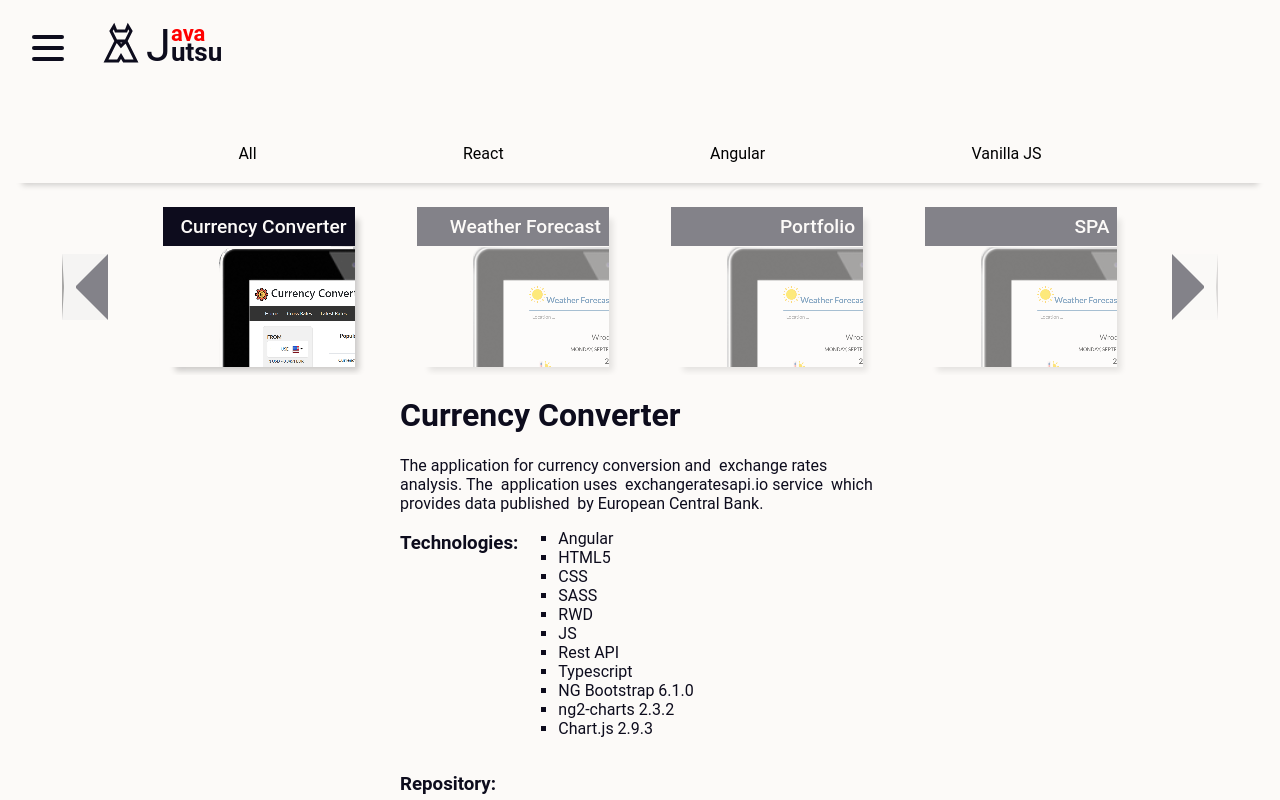
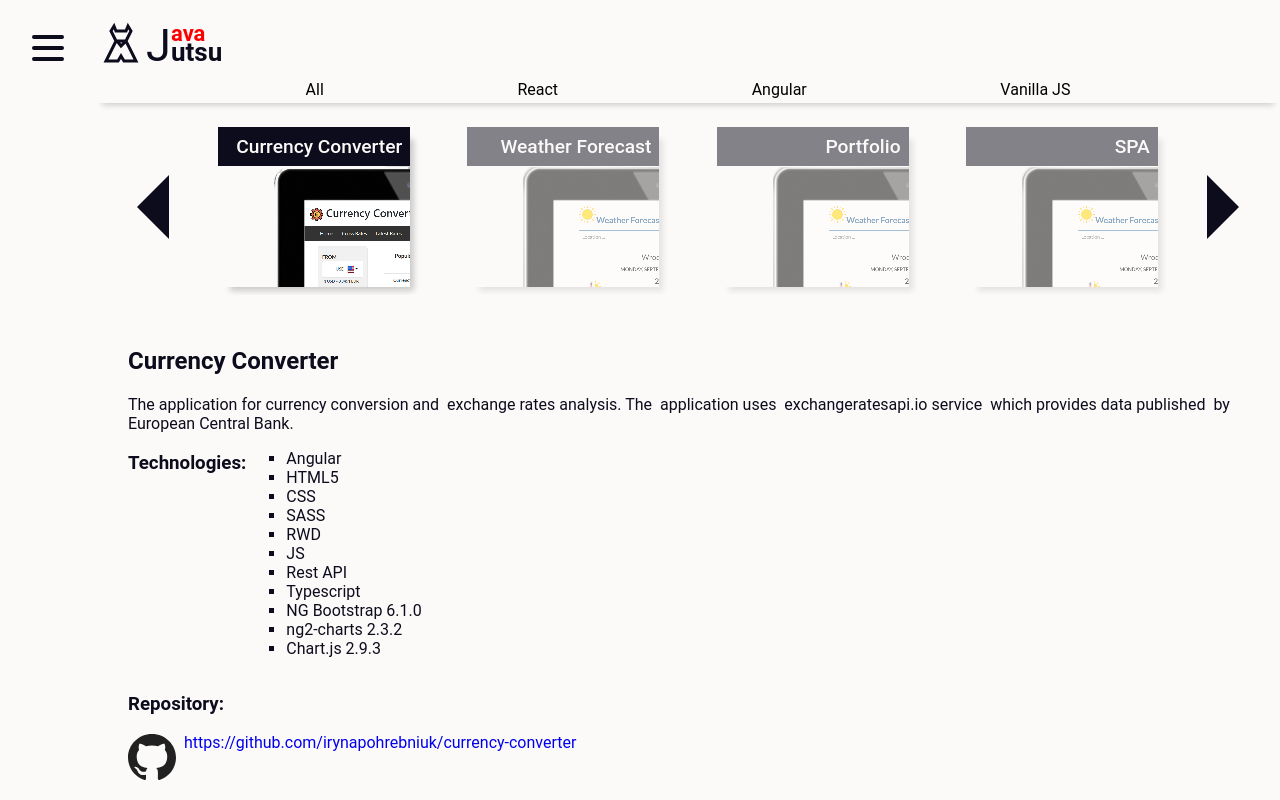
Before and after one commit to irynapohrebniuk/javajutsu, a React (Create React App) app: page /projects/All in a window 1280 px wide. Shown: the top 800 px of the page. Built offline with nearby package versions, Linux system fonts and the light colour scheme.

Commit message:
Change styles of nav, menu, add StyledSection

```diff
--- a/src/App.js
+++ b/src/App.js
@@ -14,17 +14,15 @@ import styled from 'styled-components'
 import LogoIcon from './components/logoIcon';
 
 const StyledNav = styled.nav`
-  flex-basis: ${({ open }) => (open)? '30rem' : '0rem'};
-  width: ${({ open }) => (open)? '30rem' : '0rem'};
+  flex-basis: ${({ open }) => (open)? '30%' : '0'};
   background: ${({ theme, open }) => (open)? theme.primaryDark : theme.primaryLight};
   transition: background-color 0.5s ease-in-out;
   min-height: 100vh;
 `
 const StyledContent = styled.div`
-  flex-basis: ${({ open }) => (open)? 'auto' : '100%'};
+  flex-basis: ${({ open }) => (open)? '70%' : '100%'};
   background-color: ${({ theme }) => theme.primaryLight};
-  margin-top: 2rem;
-  padding: 1rem;
+  padding-top: 4rem;
   @media (max-width: ${({ theme }) => theme.mobile}) {
     flex: 100%;
     flex-direction: column;
--- a/src/components/menu.js
+++ b/src/components/menu.js
@@ -5,19 +5,18 @@ import { Link } from 'react-router-dom'
 import SocialMenu from './socialmenu'
 
 export const StyledMenu = styled.nav`
-  flex-basis: ${({ open }) => (open)? '30rem' : '0rem'};
+  flex-basis: ${({ open }) => (open)? '30%' : '0'};
   display: flex;
   flex-direction: column;
   justify-content: center;
-  background: ${({ theme }) => theme.primaryDark};
   text-align: center;
-  padding: 1rem;
   background: ${({ theme, open }) => (open)? theme.primaryDark : theme.primaryLight};
   transition: background-color 0.5s ease-in-out;
   z-index: 3;
 `
 export const StyledTriangle = styled.div`
-  position: absolute;
+  position: fixed;
+  display:  ${({ open }) => open ? 'block' : 'none'};
   bottom: 0;
   width: 0;
   height: 0;
@@ -32,9 +31,7 @@ export const StyledTriangle = styled.div`
 
 export const NavList = styled.ul`
   list-style: none;
-  display: ${({ open }) => (open)? 'block' : 'none'};
-  transition: transform 0.5s ease-in-out;
-  transform: ${({ open }) => open ? 'translateX(0)' : 'translateX(-100%)'};
+  width: ${({ open }) => (open)? '30rem' : '0'};
 `
 
 export const NavItem = styled.li`
@@ -79,7 +76,7 @@ const Menu = ({ open, setVisible }) => {
         <NavList open={open}>
           <NavItems items={navItemsNames} onClick={(e)=> (e.target.innerText === 'Projects')? setVisible(true): setVisible(false)}></NavItems>
         </NavList>
-        <SocialMenu />
+        <SocialMenu open={open} />
         <StyledTriangle open={open} />
       </StyledMenu>
     </>
--- a/src/components/socialmenu.js
+++ b/src/components/socialmenu.js
@@ -8,9 +8,10 @@ import { theme } from '../styledComponents/theme'
 const colorIcon = theme.primaryLight;
 
 const SocialIconContainer = styled.div`
-  display: flex;
+  display: ${({ open }) => (open)? 'flex' : 'none'};
   z-index: 3;
   justify-content: center;
+  margin-top: 3rem;
 `
 
 const SocialIcon = styled.div`
@@ -22,16 +23,11 @@ const SocialIcon = styled.div`
   margin: 1rem;
 `
 
-const Line = styled.hr`
-  margin-top: 3rem;
-  border: 1px solid ${colorIcon};
-`
 
-const SocialMenu = () => {
+const SocialMenu = ({open}) => {
   return (
     <div>
-      <Line />
-      <SocialIconContainer>
+      <SocialIconContainer open={open}>
         <SocialIcon>
         <a href='https://www.instagram.com/iryna.pohrebniuk/'><InstagramIcon color={colorIcon} /></a>
         </SocialIcon>
--- a/src/components/submenu.js
+++ b/src/components/submenu.js
@@ -3,15 +3,12 @@ import { NavLink } from 'react-router-dom'
 import styled from 'styled-components'
 
 const StyledList = styled.ul`
-  display: block;
-  margin-top: 5rem;
   list-style-type: none;
-  flex-basis: 90%;
   display: flex;
   align-content: center;
   justify-content: space-evenly;
   z-index: 3;
-  padding: 1rem;
+  padding: 0 1rem;
   box-shadow: 0 8px 6px -6px rgba(0, 0, 0, 0.19);
 `
 const StyledListItem = styled.li`
--- a/src/pages/about.js
+++ b/src/pages/about.js
@@ -1,14 +1,15 @@
 import React from 'react'
-import StyledPage from '../styledComponents/page.styled'
+import StyledContainer from '../styledComponents/container.styled'
 
 const About = ({ open }) => {
+
   return (
-    <StyledPage open={open}>
+    <StyledContainer open={open} direction='column' justifyContent='center' top='2rem'>
       <h2>Hi, I'm Iryna and I'm a web developer.</h2>
       <h4>I'm passionate and motivated, flexible team member with aspiration to learn.</h4>
       <h4>Now I'm looking for new opportunities.</h4>
       <h3>My projects you can find on GitHub</h3>
-    </StyledPage>
+    </StyledContainer>
   )
 }
 
--- a/src/pages/contact.js
+++ b/src/pages/contact.js
@@ -1,5 +1,5 @@
 import React from 'react'
-import StyledPage from '../styledComponents/page.styled';
+import StyledPage from '../styledComponents/section.styled';
 
 
 function Contact({ open }) {
--- a/src/pages/projects.js
+++ b/src/pages/projects.js
@@ -2,6 +2,7 @@ import React, { useState, useEffect } from 'react'
 import { useParams } from 'react-router-dom'
 import ProjectBlock from '../components/block'
 import StyledContainer from '../styledComponents/container.styled'
+import StyledSection from '../styledComponents/section.styled'
 import SubMenu from '../components/submenu'
 import { projects } from '../db'
 import styled from 'styled-components'
@@ -16,7 +17,6 @@ const Slider = styled.div`
   align-content: center;
   align-items: center;
   overflow: auto;
-  scroll-behavior: smooth;
 `
 
 const Slide = styled.div`
@@ -35,31 +35,20 @@ const Slide = styled.div`
   }
 `
 
-const LeftArrow = styled.button`
+const LeftArrow = styled.div`
   height: 0;
   width: 0;
   border-top: 2rem solid transparent;
   border-bottom: 2rem solid transparent;
   border-right: 2rem solid ${({ theme }) => theme.primaryDark};
-  opacity: 0.5;
-  :hover {
-    opacity: 1;
-  }
 `
 
-const RightArrow = styled.button`
+const RightArrow = styled.div`
   height: 0;
   width: 0;
   border-top: 2rem solid transparent;
   border-bottom: 2rem solid transparent;
   border-left: 2rem solid ${({ theme }) => theme.primaryDark};
-  opacity: 0.5;
-  :hover {
-    opacity: 1;
-  }
-  :disabled {
-    opacity: 0.5;
-  }
 `
 
 const ProjectTitle = styled.div`
@@ -96,7 +85,7 @@ const Projects = ({ open }) => {
         <RightArrow disabled={(filteredProjects.length === 0)} />
       </Slider>
       {(activeProject) && (
-        <StyledContainer direction='row' justifyContent='center'>
+        <StyledSection>
           <ProjectBlock
             title={activeProject.title}
             info={activeProject.info}
@@ -104,8 +93,8 @@ const Projects = ({ open }) => {
             links={activeProject.links}
           >
           </ProjectBlock>
-          <img src={activeProject.img} alt={activeProject.title} width='800px' height='auto' />
-        </StyledContainer>
+          <img src={activeProject.img} alt={activeProject.title} width='600px' height='auto' />
+        </StyledSection>
       )
 
       }
--- a/src/styledComponents/container.styled.js
+++ b/src/styledComponents/container.styled.js
@@ -3,9 +3,9 @@ import styled from 'styled-components'
 const StyledContainer = styled.div`
   display: flex;
   flex-direction: ${(props) => props.direction};
-  flex-wrap: wrap;
   color: ${({ theme }) => theme.primaryDark};
-  justify-content: ${(props) => (props)? props.justifyContent : 'flex-start'}
+  justify-content: ${(props) => (props.justifyContent)? props.justifyContent : 'flex-start'};
+  margin-top: ${(props) => (props.top)? 'props.top' : '0'};
 `
 
 export default StyledContainer
--- a/src/styledComponents/page.styled.js
+++ /dev/null
@@ -1,20 +0,0 @@
-import styled from 'styled-components'
-
-const StyledPage = styled.section`
-    margin-top: 2rem;
-    padding: 4rem 4rem 6rem 2rem;
-    z-index: -1;
-    padding-left: ${({ open }) => open ? '22rem;' : '4rem;'};
-    display: flex;
-    flex-wrap: wrap;
-
-    @media (max-width: ${({ theme }) => theme.mobile}) {
-        flex: 100%;
-        padding: 2rem;
-    }
-    @media (max-width: 700px) and (orientation: landscape) {
-        flex: 100%;
-        padding-left: 2rem;
-    }
-`
-export default StyledPage
--- /dev/null
+++ b/src/styledComponents/section.styled.js
@@ -0,0 +1,6 @@
+import styled from 'styled-components'
+
+const StyledSection = styled.section`
+    padding: 2rem;
+`
+export default StyledSection
```
